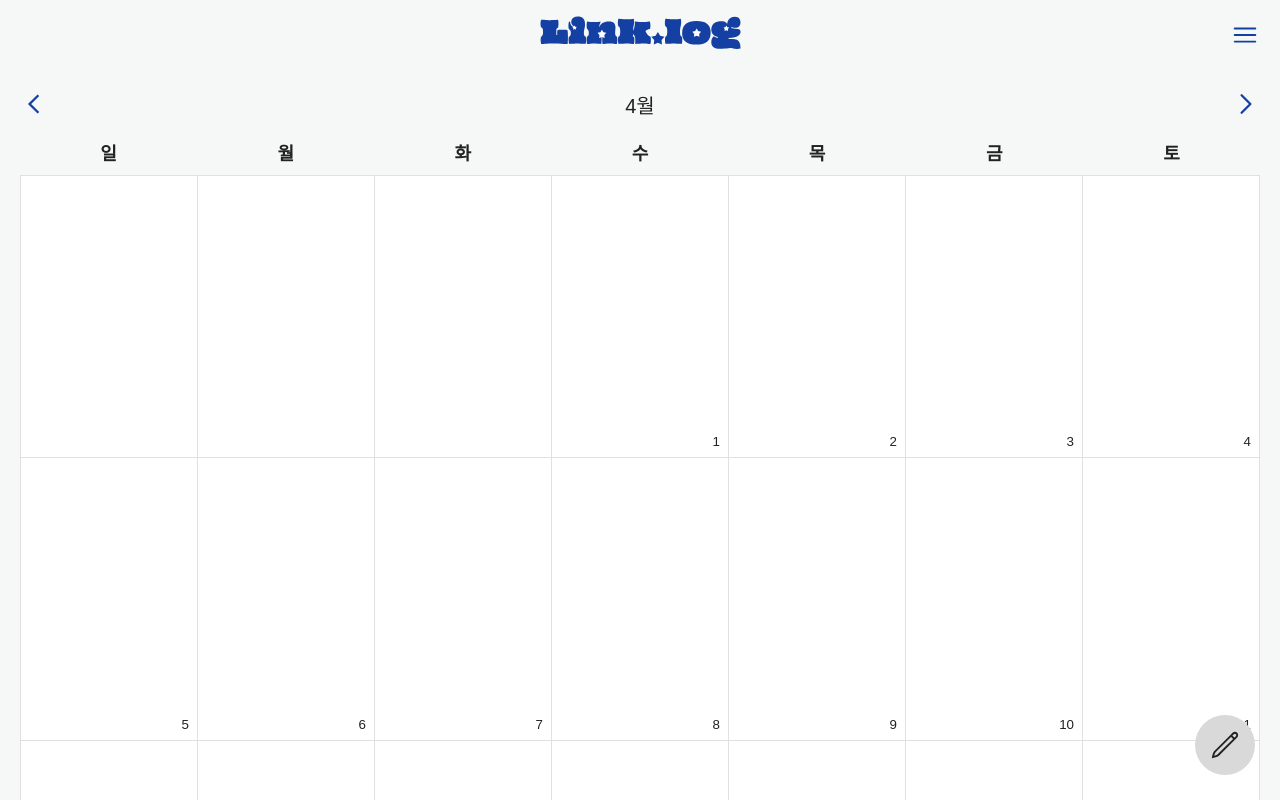
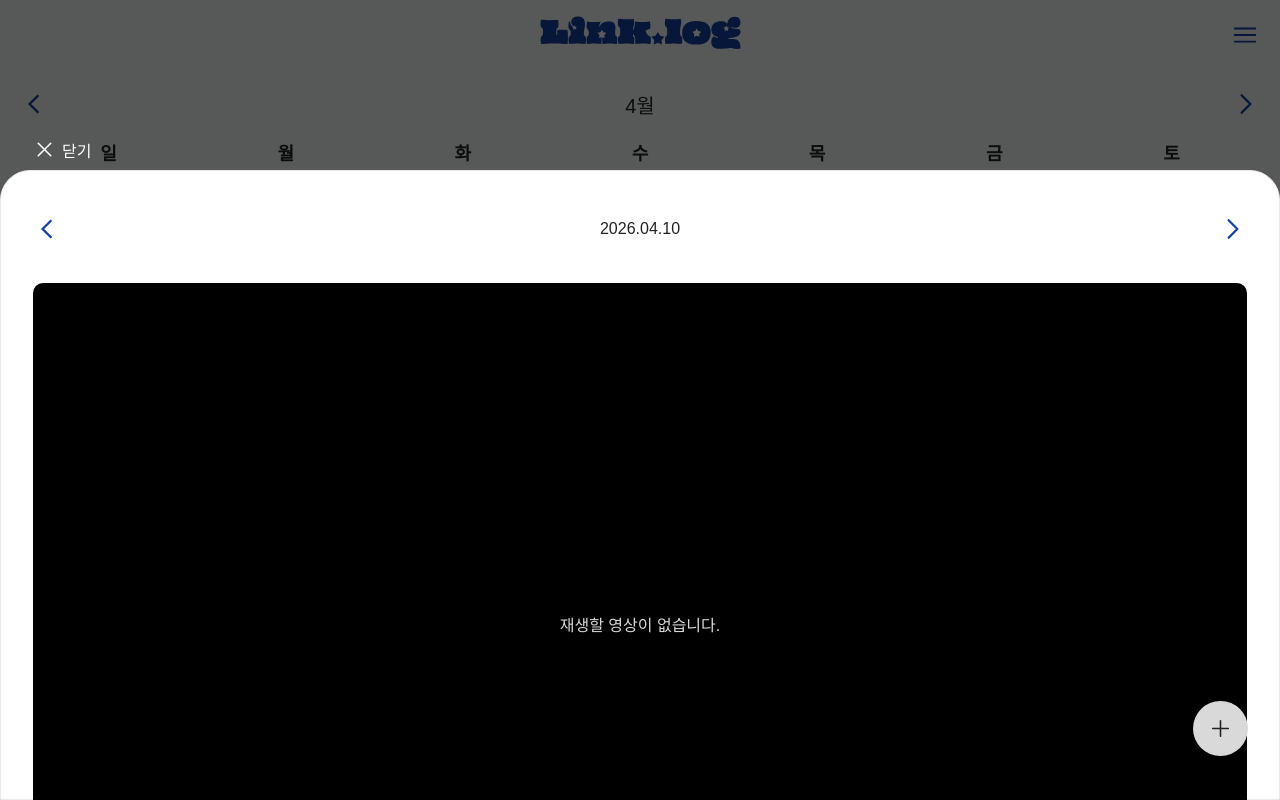
Before and after one commit to Choseran/linkLog, a React (Vite) app: page / in a window 1280 px wide. Both pictures are taken after a click on the button "10". Shown: the top 800 px of the page. Built offline with nearby package versions, Linux system fonts and the light colour scheme.

Commit message:
2026-06-01 메인 index 핸들러 수정, index 모달 기능구현 완료

```diff
--- a/src/assets/css/style.css
+++ b/src/assets/css/style.css
@@ -293,22 +293,108 @@ header .logo svg {
 /* 글 작성 버튼 */
 #root .indexContainer .writeBtn {
   position: fixed;
-  bottom: 25px;
-  right: 25px;
+  bottom: 44px;
+  right: 32px;
   aspect-ratio: 1 / 1;
   background-color: #D9D9D9;
   border-radius: 50%;
-  width: 60px;
+  width: 55px;
   padding: 15px;
   z-index: 100;
   cursor: pointer;
 }
 
 /* ---------------- 일기 상세 페이지(모달) ---------------- */
-.detailModalContainer{
+/* 오버레이 제외 전체 */
+.detailModalContainer .modalContainer{
+  position: fixed;
+  bottom: 0;
+  left: 0;
+  width: 100%;
+  z-index: 60;
+}
+.detailModalContainer .modalContainer .modalCloseBtn{
+  display: flex;
+  align-items: center;
+  margin: 0 0 8px 32px;
+}
+.detailModalContainer .modalContainer .modalCloseBtn svg{
+  stroke: #fff;
+  width: 25px;
+}
+.detailModalContainer .modalContainer .modalCloseBtn span{
+  color: #fff;
+  font-size: 16px;
+  margin-left: 5px;
+}
+.detailModalContainer .modalContainer .modalBody{
+  width: 100%;
+  height: 630px;
+  background-color: #fff;
+  border-radius: 30px 30px 0 0 ;
+  border: 1px solid #EBEBEB;
+  padding: 44px 32px;
+}
+/* 날짜표시 & 전날/다음날 이동 화살표 */
+.detailModalContainer .modalContainer .modalBody .modalHeader{
+  display: flex;
+  align-items: center;
+  justify-content: space-between;
+  margin-bottom: 40px;
+}
+.detailModalContainer .modalContainer .modalBody .modalHeader button svg{
+  width: 28px;
+  stroke: #1340a2;
+  stroke-width: 2px;
+}
+/* 일기 내용 */
 
+/* 오버레이 */
+.detailModalContainer .modalOverlay{
+  position: fixed;
+  top: 0;
+  left: 0;
+  width: 100%;
+  height: 100%;
+  background-color: #000000a4;
+  z-index: 50;
 }
-
+/* 영상 */
+.detailModalContainer .modalContainer .modalBody .youtubeArea,
+.detailModalContainer .modalContainer .modalBody .youtubeArea .emptyVideoArea{
+  margin-bottom: 15px;
+}
+.detailModalContainer .modalContainer .modalBody .youtubeArea iframe{
+  /* width: 100%;
+  height: 100%; */
+  aspect-ratio: 16/9;
+  border-radius: 10px;
+}
+/* 영상 없을 때 */
+.detailModalContainer .modalContainer .modalBody .youtubeArea .emptyVideoArea{
+  aspect-ratio: 16/9;
+  display: flex;
+  align-items: center;
+  justify-content: center;
+  background-color: #000;
+  border-radius: 10px;
+}
+.detailModalContainer .modalContainer .modalBody .youtubeArea .emptyVideoArea p{
+  color: #D9D9D9;
+  font-weight: normal;
+}
+/* 텍스트(일기) */
+.detailModalContainer .modalContainer .modalBody .diaryContent textarea{
+  resize: none;
+  width: 100%;
+  min-height: 150px;
+  background-color: #fff;
+  border: 1px solid #dadada;
+  border-radius: 10px;
+  padding: 15px;
+  white-space: pre-wrap;
+  outline: none;
+}
 
 /* ---------------- 회원가입 완료 페이지 ---------------- */
 #root .successWrap {
--- a/src/pages/detailModal.jsx
+++ b/src/pages/detailModal.jsx
@@ -3,12 +3,70 @@ import { Link, useNavigate } from 'react-router-dom';
 
 import "../assets/css/style.css";
 
-export default function DetailModal({ isModalOpen, isModalClose, selectDay, selectDayContents }){
-
+export default function DetailModal({ isModalOpen, isModalClose, selectDay, selectDayContents, getYoutubeThumbnail, saveDiaryHandle }){
+    if(!isModalOpen) return null;
 
     return(
         <div className='detailModalContainer'>
-
+            <div className='modalContainer'>
+                <button type='button' className='modalCloseBtn' onClick={isModalClose}>
+                    <svg xmlns="http://www.w3.org/2000/svg" fill="none" viewBox="0 0 24 24" strokeWidth="1.5" stroke="currentColor" className="size-6">
+                        <path strokeLinecap="round" strokeLinejoin="round" d="M6 18 18 6M6 6l12 12" />
+                    </svg>
+                    <span>닫기</span>
+                </button>
+                <div className='modalBody'>
+                    {/* 날짜표시 & 전날/다음날 이동 화살표 */}
+                    <div className='modalHeader'>
+                        <button type='button' className='prevMonthBtn'>
+                            <svg xmlns="http://www.w3.org/2000/svg" fill="none" viewBox="0 0 24 24" strokeWidth="1.5" stroke="currentColor" className="size-6">
+                                <path strokeLinecap="miter" strokeLinejoin="miter" d="M15.75 19.5 8.25 12l7.5-7.5" />
+                            </svg>
+                        </button>
+                        <p className='currentMonth'>{selectDay}</p>
+                        <button type='button' className='nextMonthBtn'>
+                            <svg xmlns="http://www.w3.org/2000/svg" fill="none" viewBox="0 0 24 24" strokeWidth="1.5" stroke="currentColor" className="size-6">
+                                <path strokeLinecap="round" strokeLinejoin="round" d="m8.25 4.5 7.5 7.5-7.5 7.5" />
+                            </svg>
+                        </button>
+                    </div>
+                    {/* 유튜브 화면/미리보기 */}
+                    <div className='youtubeArea'>
+                        {selectDayContents?.youtubeUrl ? (
+                            <iframe
+                            src={getYoutubeThumbnail(selectDayContents.youtubeUrl)}
+                            frameBorder='0'
+                            scrolling='no'
+                            allow="accelerometer; clipboard-write; encrypted-media; gyroscope; picture-in-picture"
+                            allowFullScreen
+                            ></iframe>
+                        )
+                        :
+                        <div className='emptyVideoArea'>
+                            <p>재생할 영상이 없습니다.</p>
+                        </div>
+                        }
+                    </div>
+                    {/* 일기 내용 */}
+                    <div className='diaryContent'>
+                        <textarea disabled>{selectDayContents?.content || '작성된 일기가 없습니다.'}</textarea>
+                    </div>
+                </div>
+            </div>
+            {/* 작성 / 수정 버튼 */}
+            <button type='button' className='writeBtn' onClick={saveDiaryHandle}>
+                {selectDayContents === null ? (
+                    <svg xmlns="http://www.w3.org/2000/svg" fill="none" viewBox="0 0 24 24" stroke-width="1.5" stroke="currentColor" class="size-6">
+                        <path stroke-linecap="round" stroke-linejoin="round" d="M12 4.5v15m7.5-7.5h-15" />
+                    </svg>
+                ) : (
+                    <svg xmlns="http://www.w3.org/2000/svg" fill="none" viewBox="0 0 24 24" strokeWidth="1.5" stroke="currentColor" className="size-6">
+                        <path strokeLinecap="round" strokeLinejoin="round" d="m16.862 4.487 1.687-1.688a1.875 1.875 0 1 1 2.652 2.652L6.832 19.82a4.5 4.5 0 0 1-1.897 1.13l-2.685.8.8-2.685a4.5 4.5 0 0 1 1.13-1.897L16.863 4.487Zm0 0L19.5 7.125" />
+                    </svg>
+                )}
+            </button>
+            <div className='modalOverlay'>
+            </div>
         </div>
     )
 }
--- a/src/pages/index.jsx
+++ b/src/pages/index.jsx
@@ -31,42 +31,57 @@ export default function Index(){
 
         if(!data){
             const dummy = {
-                '2026.05.10' : {
+                '2026.06.01' : {
+                    'content' : `와 진짜 레전드 사건 \n내가대체이걸어떻게해낸거냐 \n열심히검색한나자신정말고생했다!!`,
+                    'youtubeUrl' : 'https://youtu.be/wA1LKdGwFgc?si=XWKFjIp8KFGCoGJa',
+                    'thumbnail' : 'https://img.youtube.com/vi/wA1LKdGwFgc/mqdefault.jpg',
+                },
+                '2026.06.02' : {
+                    'content' : '더미 일기0',
+                    'youtubeUrl' : 'https://youtu.be/N4FN1Fb-4i8?si=LnnJ7xTDQ6sLphZ7',
+                    'thumbnail' : 'https://img.youtube.com/vi/N4FN1Fb-4i8/mqdefault.jpg',
+                },
+                '2026.06.10' : {
                     'content' : '더미 일기1',
                     'youtubeUrl' : 'https://youtu.be/ItSKahBISg0?si=LSYRc95a5NuGBZVx',
                     'thumbnail' : 'https://img.youtube.com/vi/ItSKahBISg0/mqdefault.jpg',
                 },
-                '2026.05.11' : {
+                '2026.06.11' : {
                     'content' : '더미 일기2',
                     'youtubeUrl' : 'https://youtu.be/6zwJqum91vs?si=e9fCuHxP8FkQbnzQ',
                     'thumbnail' : 'https://img.youtube.com/vi/6zwJqum91vs/mqdefault.jpg',
                 },
-                '2026.05.15' : {
+                '2026.06.13' : {
+                    'content' : '더미 일기더미 일기더미 일기더미 일기',
+                    'youtubeUrl' : 'https://youtu.be/wrHH2QjA4yM?si=IiGaIDI64_PZzt4O',
+                    'thumbnail' : 'https://img.youtube.com/vi/wrHH2QjA4yM/mqdefault.jpg',
+                },
+                '2026.06.15' : {
                     'content' : '더미 일기3',
                     'youtubeUrl' : 'https://youtu.be/CUO2BpYPXUs?si=FNkkZam9e8vioMYc',
                     'thumbnail' : 'https://img.youtube.com/vi/CUO2BpYPXUs/mqdefault.jpg',
                 },
-                '2026.05.19' : {
+                '2026.06.19' : {
                     'content' : '더미 일기4',
                     'youtubeUrl' : 'https://youtu.be/z1ZIWJaKWGY?si=Iv4Q2G5UJFClkdD4',
                     'thumbnail' : 'https://img.youtube.com/vi/z1ZIWJaKWGY/mqdefault.jpg',
                 },
-                '2026.05.20' : {
-                    'content' : '더미 일기5',
+                '2026.06.20' : {
+                    'content' : '와! 정말 엄청난일이 벌어졌습니다 \n제가이걸대체어떻게만든거죠 \nai가도와주긴했습니다그래도엄청나게장하다고생각합니다 \n \n^______^',
                     'youtubeUrl' : 'https://youtu.be/EXtiYj1w7dI?si=U2h_shvXFRZdvUXT',
                     'thumbnail' : 'https://img.youtube.com/vi/EXtiYj1w7dI/mqdefault.jpg',
                 },
-                '2026.05.21' : {
+                '2026.06.21' : {
                     'content' : '더미 일기6',
                     'youtubeUrl' : 'https://youtu.be/2lwu4ZB-d44?si=0LH_fPRtw52MEMhI',
                     'thumbnail' : 'https://img.youtube.com/vi/2lwu4ZB-d44/mqdefault.jpg',
                 },
-                '2026.05.25' : {
+                '2026.06.25' : {
                     'content' : '더미 일기7',
                     'youtubeUrl' : 'https://youtu.be/ZoZQoYpZaso?si=PdmLzHh9IUWeJCej',
                     'thumbnail' : 'https://img.youtube.com/vi/ZoZQoYpZaso/mqdefault.jpg',
                 },
-                '2026.05.29' : {
+                '2026.06.29' : {
                     'content' : '더미 일기8',
                     'youtubeUrl' : 'https://youtu.be/DYgE3SGPEqk?si=Ji9MVeZertqIRhGN',
                     'thumbnail' : 'https://img.youtube.com/vi/DYgE3SGPEqk/mqdefault.jpg',
@@ -86,26 +101,6 @@ export default function Index(){
         const day = String(date.getDate()).padStart(2, '0');
 
         return `${year}.${month}.${day}`;
-    }
-
-    // 썸네일 추출, 배열에 추가 - 추후 사용
-    const getYoutubeThumbnail = (url) => {
-        if(!url) return '';
-
-        // ID 추출
-        const regID = /^.*(youtu.be\/|v\/|u\/\w\/|embed\/|watch\?v=|\&v=)([^#\&\?]*).*/;
-        const match = url.match(regID);
-
-        if(match && match[2].length == 11){
-            const videoID = match[2];
-
-            // ID 조합해서 중화질 썸네일 반환함
-            // maxresdefault <- 이건 고화질
-            // 고화질 안 쓴 이유 : 옛날 영상이면 없을수도 있기때문
-            return `https://img.youtube.com/vi/${videoID}/mqdefault.jpg`;
-        }
-        // 올바르지 않은 링크일 경우 빈값으로 반환
-        return '';
     }
 
     // 이전 달로 이동하는 핸들러
@@ -135,11 +130,56 @@ export default function Index(){
             setSelectDayContents(diaries[dateStr]);
         }else{
             setSelectDayContents(null);
-            alert('작성된 일기가 없습니다');
+            // alert('작성된 일기가 없습니다');
         }
 
         // 모달 열기
         setIsModalOpen(true);
+    }
+
+    // 일기 추가 및 수정 핸들러
+    const saveDiaryHandle = (dateStr, url, content) => {
+        const imgUrl = '';
+        const regID = /^.*(youtu.be\/|v\/|u\/\w\/|embed\/|watch\?v=|\&v=)([^#\&\?]*).*/;
+        const match = url.match(regID);
+        if(match && match[2].length == 11) {
+            imgUrl = `https://img.youtube.com/vi/${match[2]}/mqdefault.jpg`;
+        }
+
+        const updateDiary = {
+            ...diaries,
+            [dateStr]: {
+                content: content,
+                youtubeUrl: url,
+                thumbnail: imgUrl,
+            }
+        }
+
+        // 업데이트
+        setDiaries(updateDiary);
+        localStorage.setItem('linklog_diaries', JSON.stringify(updateDiary));
+        // 갱신 -> 즉시반영
+        setSelectDayContents(updateDiary[dateStr]);
+    }
+
+    // 썸네일 추출, 배열에 추가
+    const getYoutubeThumbnail = (url) => {
+        if(!url) return '';
+
+        // ID 추출
+        const regID = /^.*(youtu.be\/|v\/|u\/\w\/|embed\/|watch\?v=|\&v=)([^#\&\?]*).*/;
+        const match = url.match(regID);
+
+        if(match && match[2].length == 11){
+            const videoID = match[2];
+
+            // ID 조합해서 중화질 썸네일 반환함
+            // maxresdefault <- 이건 고화질
+            // 고화질 안 쓴 이유 : 옛날 영상이면 없을수도 있기때문
+            return `https://www.youtube.com/embed/${videoID}?autoplay=0&rel=0`;
+        }
+        // 올바르지 않은 링크일 경우 빈값으로 반환
+        return '';
     }
 
     return(
@@ -202,16 +242,13 @@ export default function Index(){
                     onActiveStartDateChange={({ activeDate }) => setActiveDate(activeDate)}
                 />
             </div>
-            <button type='button' className='writeBtn'>
-                <svg xmlns="http://www.w3.org/2000/svg" fill="none" viewBox="0 0 24 24" strokeWidth="1.5" stroke="currentColor" className="size-6">
-                    <path strokeLinecap="round" strokeLinejoin="round" d="m16.862 4.487 1.687-1.688a1.875 1.875 0 1 1 2.652 2.652L6.832 19.82a4.5 4.5 0 0 1-1.897 1.13l-2.685.8.8-2.685a4.5 4.5 0 0 1 1.13-1.897L16.863 4.487Zm0 0L19.5 7.125" />
-                </svg>
-            </button>
             <DetailModal
                 isModalOpen = {isModalOpen}
                 isModalClose = {() => setIsModalOpen(false)}
                 selectDay = {selectDay ? dataFormat(selectDay) : ''}
                 selectDayContents = {selectDayContents}
+                getYoutubeThumbnail = {getYoutubeThumbnail}
+                saveDiaryHandle = {saveDiaryHandle}
             />
         </div>
     )
```
